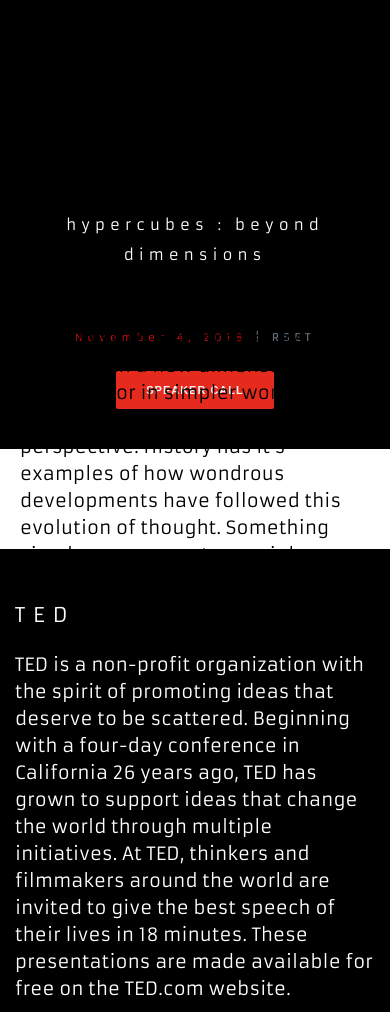
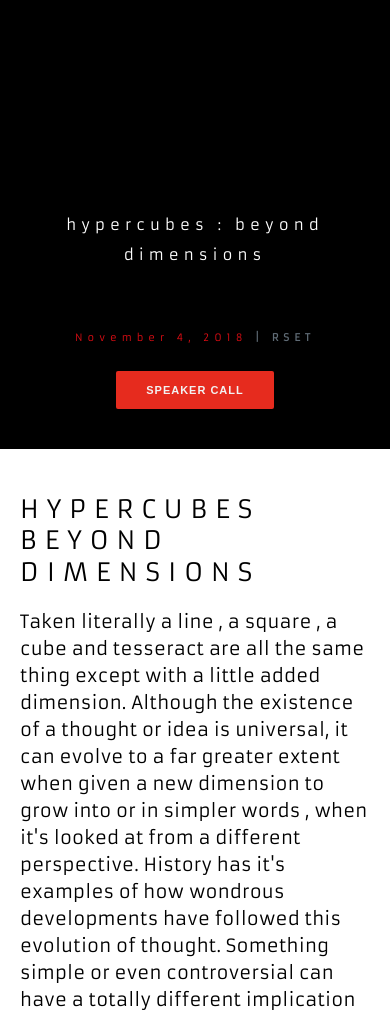
Before and after one commit to iamjosephvarghese/TEDxRSET_Speaker_Call_Website, a website: page index.html in a window 390 px wide. Shown: the part 101-1113 px from the top of the page. Drawn offline with nearby package versions, Linux system fonts and the light colour scheme.

Commit message:
corrected media queries

```diff
--- a/index.html
+++ b/index.html
@@ -66,12 +66,25 @@ button:hover {
     transition: 0.2s ease-out;
     }
 
+    @media (max-width: 1500px) {
+        .contentText1 {
+            margin-top: 5rem !important;
+        }
+        .aboutSection{
+            height: 800px;
+        }
+
+    }
+
     @media (max-width: 900px){
 .contentText1 {
-  margin-top: 10rem !important;
+  margin-top: 5rem !important;
     }
     .presentersSection{
       margin-top: 5rem;
+    }
+    .aboutSection{
+        height: 800px;
     }}
     @media (max-width: 768px){
       .presentersSection{
@@ -81,7 +94,7 @@ button:hover {
 
     @media (max-width: 425px){
 .aboutSection {
-    height: auto; !important;
+    height: 800px;
 }
 .presentersSection{
       margin-top: 10rem;
@@ -322,8 +335,8 @@ button:hover {
     <div class="contentText contentText1">
       <h2 style="font-family: 'Armata', sans-serif;">Hypercubes Beyond Dimensions</h2>
       <p style="font-family: 'Armata', sans-serif;">
-          Taken literally a line , a square , a cube and tesseract are all the same thing except with a little added dimension. Although the existence of a thought or idea is universal, it can evolve to a far greater extent when given a new dimension to grow into or in simpler words , when it's looked at from a different perspective. History has it's examples of how wondrous developments have followed this evolution of thought. Something simple or even controversial can have a totally different implication based on the perspective from which it is viewed. Everyone has a different perspective and each perspective is a different dimension of thought. Bringing all of this together can bring about better clarity and understanding.<br> <br>
-        Connecting people to reflect and transform each other is one of the great purposes of this first edition of TEDxRSET. </p>
+          Taken literally a line , a square , a cube and tesseract are all the same thing except with a little added dimension. Although the existence of a thought or idea is universal, it can evolve to a far greater extent when given a new dimension to grow into or in simpler words , when it's looked at from a different perspective. History has it's examples of how wondrous developments have followed this evolution of thought. Something simple or even controversial can have a totally different implication based on the perspective from which it is viewed. Everyone has a different perspective and each perspective is a different dimension of thought. Bringing all of this together can bring about better clarity and understanding.
+        <!--Connecting people to reflect and transform each other is one of the great purposes of this first edition of TEDxRSET. </p>-->
         <!--<a href="https://in.explara.com/e/tedxsjcetpalai" target="none"><button style="background:#ff2b06;border: none;width:100%" style="font-family: 'Armata', sans-serif;">BUY TICKETS</button></a>-->
         <center> <a href="speaker.html"><button>Submit Your Proposal</button></a>
         </center>
```
